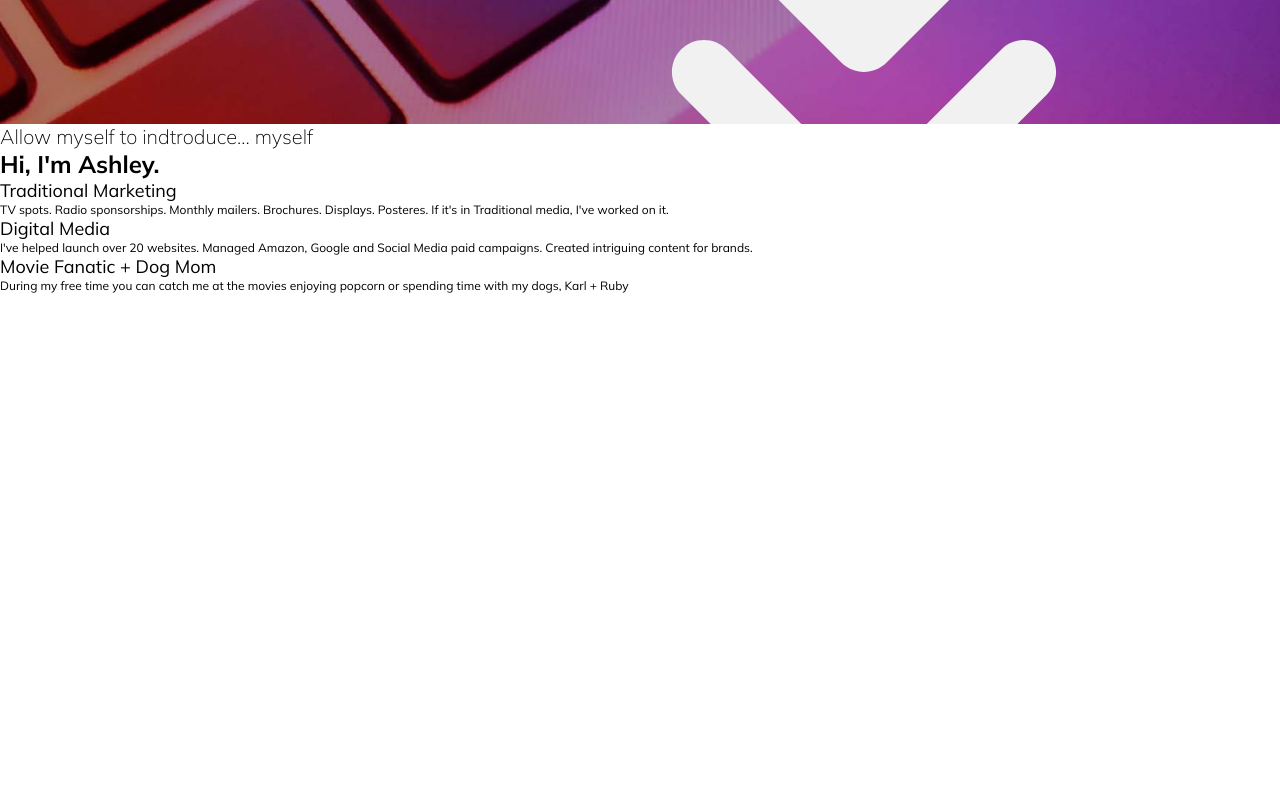
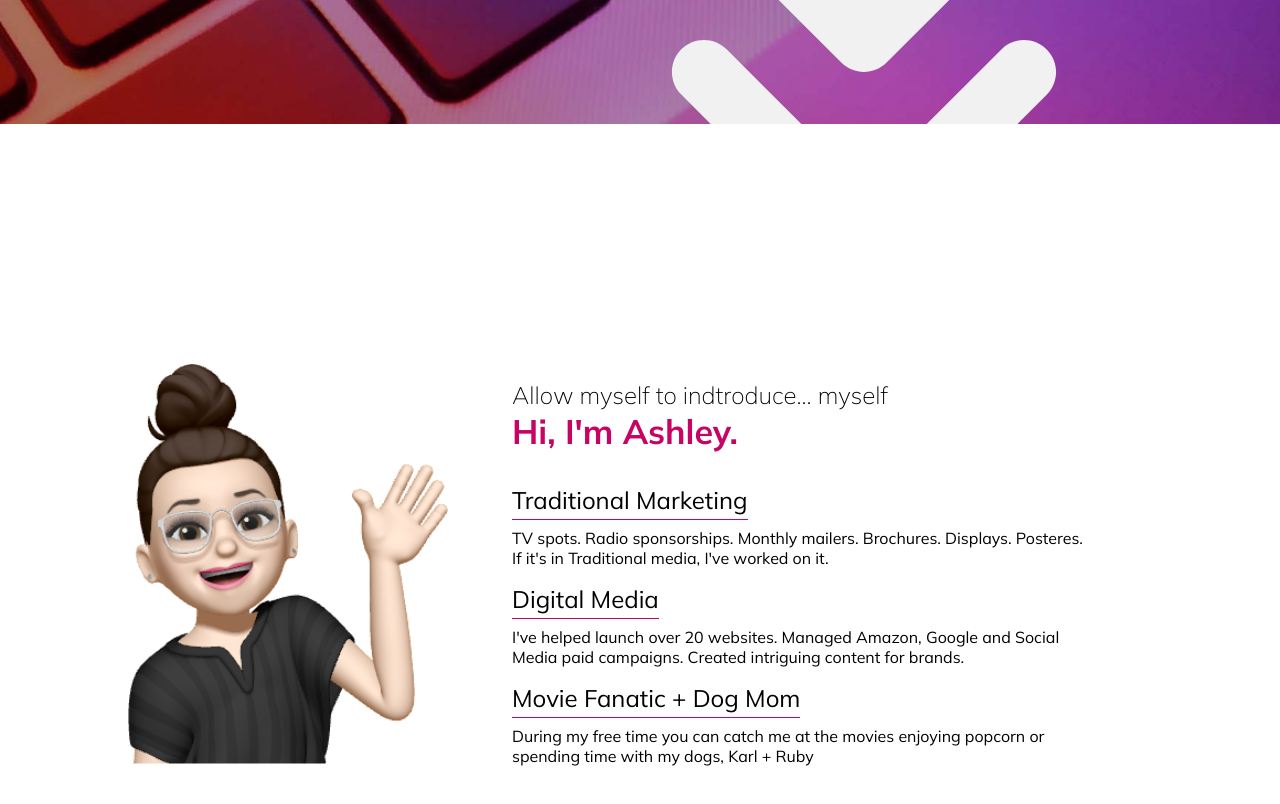
Before and after one commit to ashleyviola/react-portfolio, a React (Create React App) app: page / in a window 1280 px wide. Shown: the part 740-1544 px from the top of the page. Before the commit the page ends 1033 px from the top, so only its background shows below. Built offline with nearby package versions, Linux system fonts and the light colour scheme.

Commit message:
added about section content and styling

```diff
--- a/src/App.css
+++ b/src/App.css
@@ -17,21 +17,21 @@ h1 {
 
 h2 {
     font-weight: 200;
-    font-size: 20px;
+    font-size: 24px;
 }
 h3 {
     font-weight: 700;
-    font-size: 24px;
+    font-size: 34px;
 }
 h4 {
     font-weight: 400;
-    font-size: 18px;
+    font-size: 24px;
 }
 h5 {
     font-weight: 400;
-    font-size: 14px;
+    font-size: 20px;
 }
 p {
     font-weight: 400;
-    font-size: 12px;
+    font-size: 16px;
 }
--- a/src/components/About/index.js
+++ b/src/components/About/index.js
@@ -1,28 +1,35 @@
 import React from "react";
 import './style.css';
+import avatar from '../../assets/image/ashley-avatar-2.png';
 
 function About() {
 
     return(
+        <div className="about-container">
             <div>
+                <img src={avatar}></img>
+            </div>
+            <div className="about-content-container">
+                <div className="about-intro">
                     <h2>Allow myself to indtroduce... myself</h2>
                     <h3>Hi, I'm Ashley.</h3>
-            <div>
-                <div>
+                </div>
+                <div className="about-content">
+                    <div className="about-detail">
                         <h4>Traditional Marketing</h4>
                         <p>TV spots. Radio sponsorships. Monthly mailers.
                             Brochures. Displays. Posteres. If it's in Traditional
                             media, I've worked on it.
                         </p>
                     </div>
-                <div>
+                    <div className="about-detail">
                         <h4>Digital Media</h4>
                         <p>I've helped launch over 20 websites. Managed
                             Amazon, Google and Social Media paid campaigns.
                             Created intriguing content for brands.
                         </p>
                     </div>
-                <div>
+                    <div className="about-detail">
                         <h4>Movie Fanatic + Dog Mom</h4>
                         <p>During my free time you can catch me at the movies
                             enjoying popcorn or spending time with my dogs, Karl
@@ -31,6 +38,8 @@ function About() {
                     </div>
                 </div>
             </div>
+
+        </div>
     )
 }
 
--- a/src/components/About/style.css
+++ b/src/components/About/style.css
@@ -0,0 +1,27 @@
+.about-container{
+    display: flex;
+    padding: 30vh 10vw;
+}
+img {
+    width: 25vw;
+}
+.about-content-container {
+    padding: 0 5vw 0;
+}
+.about-intro {
+    padding: 2vh 0;
+}
+.about-intro H3 {
+    color: var(--pink);
+}
+.about-detail {
+    padding: 2vh 0 0;
+}
+.about-detail h4 {
+    border-bottom: 1px var(--pink) solid;
+    width: fit-content;
+    padding: 0 0 4px;
+}
+.about-detail p {
+    padding: 1vh 0 0;
+}
```
Also changed, not shown: ashley-avatar-2.png (added), src/assets/image/ashley-avatar-2.png (added). Lines whose indentation alone changed are shown as unchanged.
